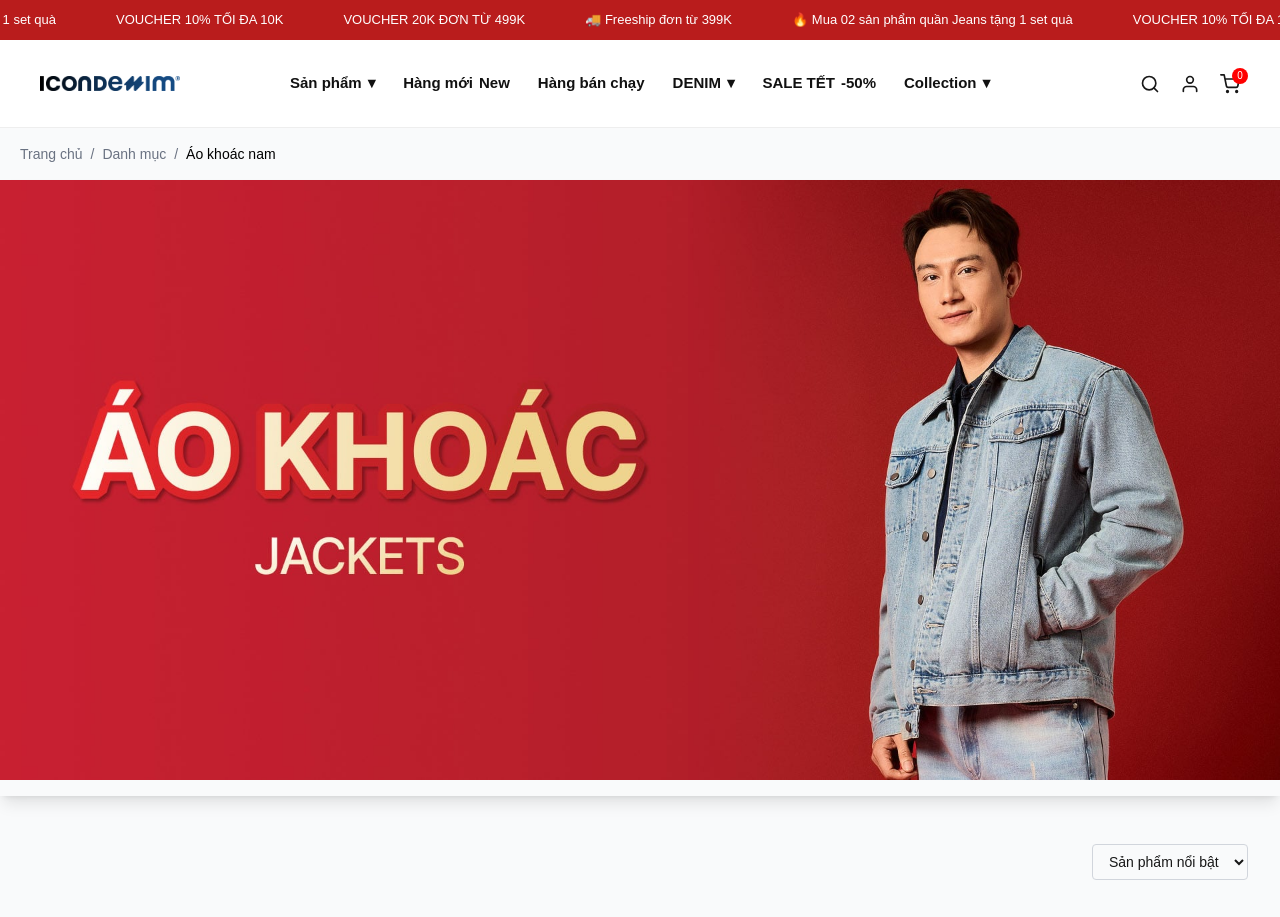
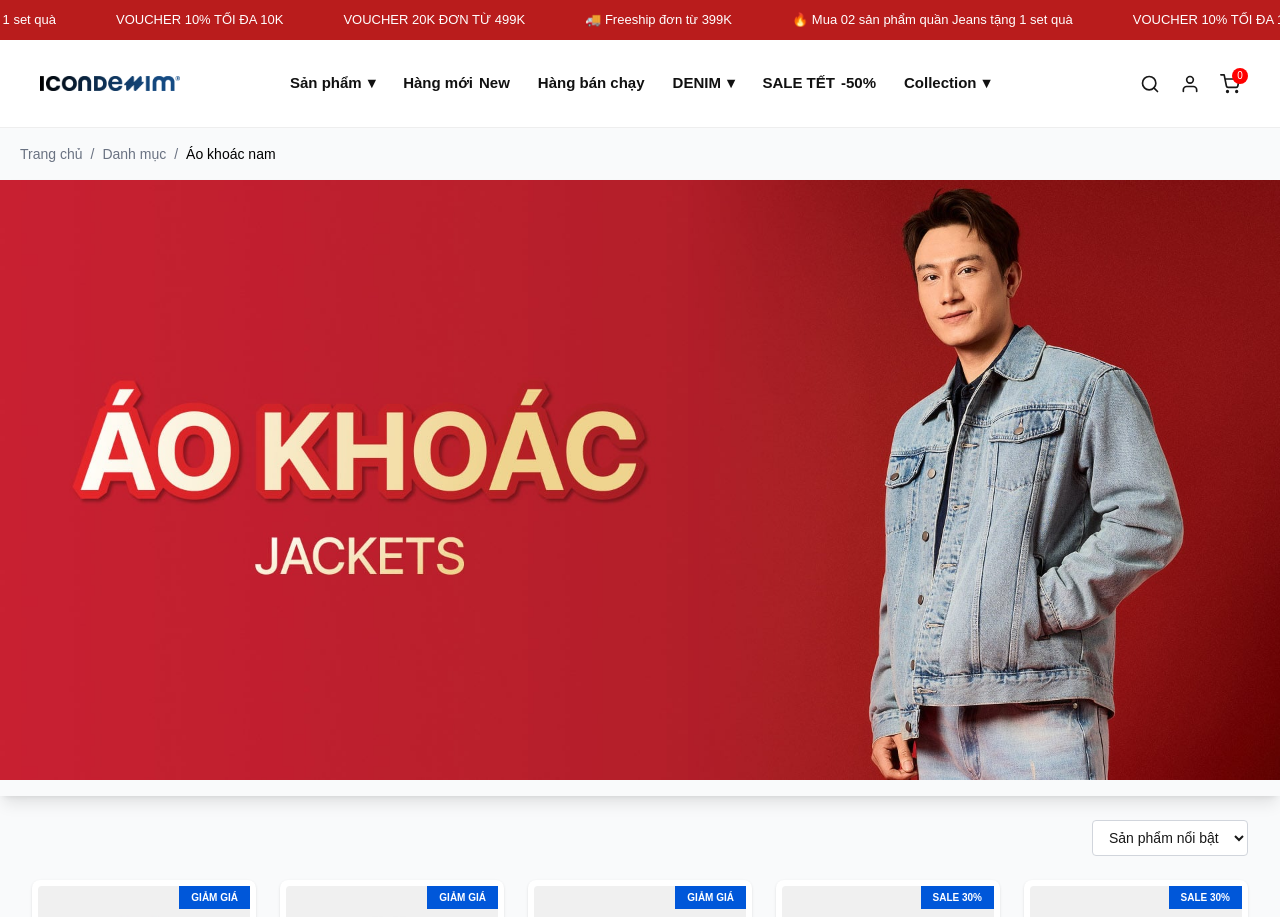
Before and after one commit to Xuyen2801/mens-fashion-store, a Next.js app: page /Product/ao-khoac in a window 1280 px wide. Shown: the top 917 px of the page. Built offline with nearby package versions, Linux system fonts and the light colour scheme.

Commit message:
feat: lilter

```diff
--- a/src/app/Product/ao-khoac/page.tsx
+++ b/src/app/Product/ao-khoac/page.tsx
@@ -22,6 +22,47 @@ export default function Home() {
     console.log("Content data:", content);
     console.log("Sections:", content?.sections);
     console.log("Is array?", Array.isArray(content?.sections));
+    const FILTER_OPTIONS = [
+        { label: "Sản phẩm nổi bật", value: "default" },
+        { label: "Giá thấp đến cao", value: "price_asc" },
+        { label: "Giá cao đến thấp", value: "price_desc" },
+        { label: "Mới nhất", value: "newest" },
+        { label: "Đang giảm giá", value: "sale" },
+        { label: "Hàng HOT", value: "hot" },
+    ];
+    const [filter, setFilter] = useState("default");
+    const filteredProducts = React.useMemo(() => {
+        let result = [...products];
+
+        switch (filter) {
+            case "price_asc":
+                result.sort((a, b) => a.salePrice - b.salePrice);
+                break;
+
+            case "price_desc":
+                result.sort((a, b) => b.salePrice - a.salePrice);
+                break;
+
+            case "newest":
+                // id lớn hơn = sản phẩm mới hơn
+                result.sort((a, b) => b.id - a.id);
+                break;
+
+            case "sale":
+                result = result.filter(p => p.salePrice < p.price);
+                break;
+
+            case "hot":
+                result = result.filter(p => p.status === "HOT");
+                break;
+
+            default:
+                break;
+        }
+
+        return result;
+    }, [filter]);
+
 
     const [selectedProduct, setSelectedProduct] = useState<(typeof products)[0] | null>(null);
 
@@ -30,7 +71,6 @@ export default function Home() {
     const toggleAccordion = (index: number) => {
         setOpenIndex(openIndex === index ? null : index);
     };
-
     /* ===== YouTube embed helper ===== */
     const getYoutubeEmbed = (url: string) => {
         if (!url) return "";
@@ -119,15 +159,17 @@ export default function Home() {
                 {/* Content */}
                 <div className="max-w-7xl mx-auto px-4 sm:px-6 lg:px-8">
                     {/* Filter */}
-                    <div className="my-8 md:my-10 lg:my-12">
+                    <div className="my-6 flex justify-end">
                         <ProductFilter
-                            conditions={["Giá thấp đến cao", "Giá cao đến thấp", "Mới nhất"]}
+                            conditions={FILTER_OPTIONS}
+                            value={filter}
+                            onChange={setFilter}
                         />
                     </div>
 
                     {/* Product grid */}
                     <div className="grid grid-cols-2 sm:grid-cols-3 md:grid-cols-4 lg:grid-cols-5 gap-4 lg:gap-6 pb-10 lg:pb-16">
-                        {products.map((product) => (
+                        {filteredProducts.map((product) => (
                             <div
                                 key={product.id}
                                 className="cursor-pointer transition-transform duration-200 hover:scale-105"
@@ -143,12 +185,9 @@ export default function Home() {
                             </div>
                         ))}
                     </div>
-
-
-                    {/* See more */}
                     {/* See more */}
                     <div className="body py-10 border-t border-gray-200">
-                        {/* See more */}
+
 
                         <SeeMore maxHeight={700}>
                             {Array.isArray(content?.sections) &&
--- a/src/app/Product/ao-thun/page.tsx
+++ b/src/app/Product/ao-thun/page.tsx
@@ -22,6 +22,47 @@ export default function Home() {
   console.log("Content data:", content);
   console.log("Sections:", content?.sections);
   console.log("Is array?", Array.isArray(content?.sections));
+  const FILTER_OPTIONS = [
+    { label: "Sản phẩm nổi bật", value: "default" },
+    { label: "Giá thấp đến cao", value: "price_asc" },
+    { label: "Giá cao đến thấp", value: "price_desc" },
+    { label: "Mới nhất", value: "newest" },
+    { label: "Đang giảm giá", value: "sale" },
+    { label: "Hàng HOT", value: "hot" },
+  ];
+  const [filter, setFilter] = useState("default");
+  const filteredProducts = React.useMemo(() => {
+    let result = [...products];
+
+    switch (filter) {
+      case "price_asc":
+        result.sort((a, b) => a.salePrice - b.salePrice);
+        break;
+
+      case "price_desc":
+        result.sort((a, b) => b.salePrice - a.salePrice);
+        break;
+
+      case "newest":
+        // id lớn hơn = sản phẩm mới hơn
+        result.sort((a, b) => b.id - a.id);
+        break;
+
+      case "sale":
+        result = result.filter(p => p.salePrice < p.price);
+        break;
+
+      case "hot":
+        result = result.filter(p => p.status === "HOT");
+        break;
+
+      default:
+        break;
+    }
+
+    return result;
+  }, [filter]);
+
 
   const [selectedProduct, setSelectedProduct] = useState<(typeof products)[0] | null>(null);
 
@@ -119,15 +160,16 @@ export default function Home() {
         {/* Content */}
         <div className="max-w-7xl mx-auto px-4 sm:px-6 lg:px-8">
           {/* Filter */}
-          <div className="my-8 md:my-10 lg:my-12">
+          <div className="my-6 flex justify-end">
             <ProductFilter
-              conditions={["Giá thấp đến cao", "Giá cao đến thấp", "Mới nhất"]}
+            conditions={FILTER_OPTIONS}
+            value={filter}
+            onChange={setFilter}
             />
           </div>
-
           {/* Product grid */}
           <div className="grid grid-cols-2 sm:grid-cols-3 md:grid-cols-4 lg:grid-cols-5 gap-4 lg:gap-6 pb-10 lg:pb-16">
-            {products.map((product) => (
+            {filteredProducts.map((product) => (
               <div
                 key={product.id}
                 className="cursor-pointer transition-transform duration-200 hover:scale-105"
@@ -145,7 +187,6 @@ export default function Home() {
           </div>
 
 
-          {/* See more */}
           {/* See more */}
           <div className="body py-10 border-t border-gray-200">
             <SeeMore maxHeight={700}>
@@ -306,7 +347,6 @@ export default function Home() {
             </section>
           </div>
         </div>
-
         {/* ===== MODAL ===== */}
         {selectedProduct && (
 
--- a/src/components/Collection/ProductFilter.jsx
+++ b/src/components/Collection/ProductFilter.jsx
@@ -1,18 +1,21 @@
+"use client";
 import React from "react";
 
-const ProductFilter = ({ conditions }) => {
+const ProductFilter = ({ conditions, value, onChange }) => {
+  console.log("ProductFilter props:", { conditions, value });
+
   return (
-    <div className="flex justify-end mb-6">
-      <select className="border border-gray-300 rounded px-3 py-2 text-sm focus:outline-none focus:border-blue-500">
-        <option value="default">Sản phẩm nổi bật</option>
-        {conditions &&
-          conditions.map((cond, index) => (
-            <option key={index} value={cond}>
-              {cond}
-            </option>
-          ))}
-      </select>
-    </div>
+    <select
+      value={value || "default"} // Fix: fallback to "default" if undefined
+      onChange={(e) => onChange(e.target.value)}
+      className="border border-gray-300 rounded px-3 py-2 text-sm focus:outline-none focus:border-blue-500 bg-white cursor-pointer"
+    >
+      {conditions && conditions.map((cond, index) => (
+        <option key={cond.value || index} value={cond.value}>
+          {cond.label}
+        </option>
+      ))}
+    </select>
   );
 };
 
```
